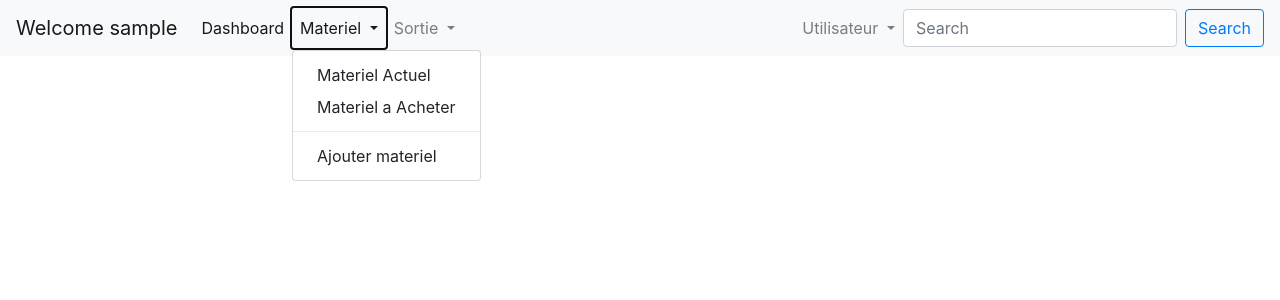
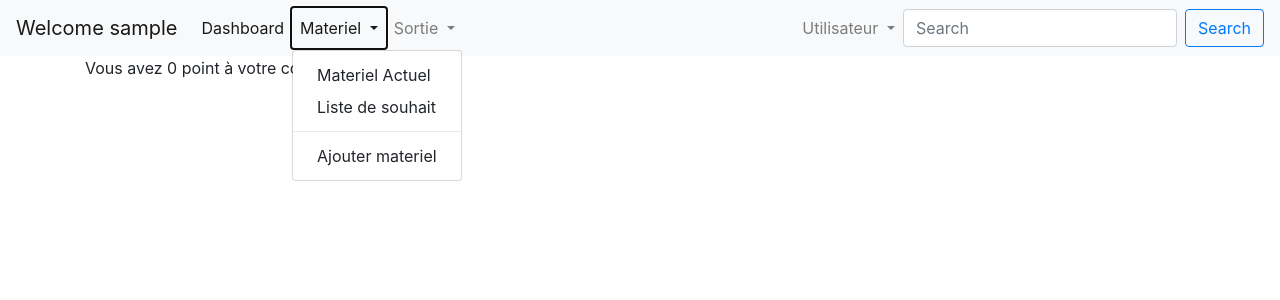
Before and after one commit to lizardman2297/escaladeMVC, a PHP site: page /index.php?module=dashboard in a window 1280 px wide, after a click on "Materiel". Shown: the top 300 px of the page. Run offline with PHP 8.4, Linux system fonts and the light colour scheme; the visitor is signed in with stand-in values (Sample User, id 1); data comes from the database, SQL or seed files in the repository; both versions use the stored data as it was after the commit.

Commit message:
- Ajout lien menu - scipt sql modifier (materiel) - router modifier avec 2 parametre

```diff
--- /dev/null
+++ b/controller/dashboardController.php
@@ -0,0 +1,10 @@
+<?php
+
+function dashboard() {
+    require_once("model/dashboardModel.php");
+
+    $title = 'Dashboard';
+    $points = getScore();
+
+    require_once('view/dashboardView.php');
+}
--- a/index.php
+++ b/index.php
@@ -5,18 +5,31 @@
         require_once("controller/controller.php");
         require_once("controller/userController.php");
         require_once("template/menu.php");
-        if (isset($_GET["action"])) {
-            if ($_GET["action"] == "materiel") {
+        if (isset($_GET["module"])) {
+            if ($_GET["module"] == "dashboard") {
+                require_once("controller/dashboardController.php");
+                echo dashboard();
+            } elseif ($_GET["module"] == "materiel") {
                 echo listMateriel();
-            }elseif ($_GET["action"] == "userLogout") {
-                userLogout();
+            }elseif ($_GET["module"] == "user") {
+                if (isset($_GET["action"])) {
+                    if ($_GET["action"] == "logout") {
+                        userLogout();
+                    }
+                }
             }
+        } else {
+            header('location: index.php?module=dashboard');
         }
     } else {
         require_once("controller/userController.php");
-        if (isset($_GET["action"])) {
-            if ($_GET["action"] == "userLogin") {
-                userLogin($_POST["username"]);
+        if (isset($_GET["module"])) {
+            if ($_GET["module"] == "user") {
+                if (isset($_GET["action"])) {
+                    if ($_GET["action"] == "login") {
+                        userLogin($_POST["username"]);
+                    }
+                }
             }
         }else {
             echo login();
--- /dev/null
+++ b/model/dashboardModel.php
@@ -0,0 +1,17 @@
+<?php
+
+
+function getScore() {
+    require_once("model/model.php");
+    $db = dbConnect();
+    $username = $_SESSION["username"];
+    $req = "SELECT score FROM user WHERE username = '$username'";
+    $pdo = $db->query($req);
+    $result = $pdo->fetchObject();
+    if ($result->score == 0) {
+        return "0 point ";
+    } else {
+        return $result->score . " points ";
+
+    }
+}
--- a/template/menu.php
+++ b/template/menu.php
@@ -5,7 +5,7 @@
 </head>
 <body>
     <nav class="navbar navbar-expand-lg navbar-light bg-light">
-        <a class="navbar-brand" href="#">Welcome <?php echo $_SESSION["username"] ?></a>
+        <a class="navbar-brand" href="index.php">Welcome <?php echo $_SESSION["username"] ?></a>
         <button class="navbar-toggler" type="button" data-toggle="collapse" data-target="#navbarSupportedContent" aria-controls="navbarSupportedContent" aria-expanded="false" aria-label="Toggle navigation">
             <span class="navbar-toggler-icon"></span>
         </button>
@@ -13,17 +13,17 @@
         <div class="collapse navbar-collapse" id="navbarSupportedContent">
             <ul class="navbar-nav mr-auto">
                 <li class="nav-item active">
-                    <a class="nav-link" href="#">Dashboard <span class="sr-only">(current)</span></a>
+                    <a class="nav-link" href="index.php">Dashboard <span class="sr-only">(current)</span></a>
                 </li>
                 <li class="nav-item dropdown">
                     <a class="nav-link dropdown-toggle" href="#" id="navbarDropdown" role="button" data-toggle="dropdown" aria-haspopup="true" aria-expanded="false">
                         Materiel
                     </a>
                     <div class="dropdown-menu" aria-labelledby="navbarDropdown">
-                        <a class="dropdown-item" href="index.php?action=materiel">Materiel Actuel</a>
-                        <a class="dropdown-item" href="#">Materiel a Acheter</a>
+                        <a class="dropdown-item" href="index.php?module=materiel&action=actuel">Materiel Actuel</a>
+                        <a class="dropdown-item" href="index.php?module=materiel&action=future">Liste de souhait</a>
                         <div class="dropdown-divider"></div>
-                        <a class="dropdown-item" href="#">Ajouter materiel</a>
+                        <a class="dropdown-item" href="index.php?module=materiel&action=ajouter">Ajouter materiel</a>
                     </div>
                 </li>
                 <li class="nav-item dropdown">
@@ -31,11 +31,11 @@
                         Sortie
                     </a>
                     <div class="dropdown-menu" aria-labelledby="navbarDropdown">
-                        <a class="dropdown-item" href="#">Liste sortie</a>
-                        <a class="dropdown-item" href="#">Prochaine sortie</a>
+                        <a class="dropdown-item" href="index.php?module=sortie&action=liste">Liste sortie</a>
+                        <a class="dropdown-item" href="index.php?module=sortie&action=prochaine">Prochaine sortie</a>
                         <div class="dropdown-divider"></div>
-                        <a class="dropdown-item" href="#">Liste lieux</a>
-                        <a class="dropdown-item" href="#">Ajouter lieux</a>
+                        <a class="dropdown-item" href="index.php?module=lieux&action=liste">Liste lieux</a>
+                        <a class="dropdown-item" href="index.php?module=lieux&action=ajouter">Ajouter lieux</a>
                     </div>
                 </li>
 
@@ -46,9 +46,9 @@
                         Utilisateur
                     </a>
                     <div class="dropdown-menu" aria-labelledby="navbarDropdown">
-                        <a class="dropdown-item" href="#">Parametre</a>
+                        <a class="dropdown-item" href="index.php?module=user&action=setting">Parametre</a>
                         <div class="dropdown-divider"></div>
-                        <a class="dropdown-item" href="index.php?action=userLogout">Deconnexion</a>
+                        <a class="dropdown-item" href="index.php?module=user&action=logout">Deconnexion</a>
                     </div>
                 </li>
             </ul>
--- /dev/null
+++ b/view/dashboardView.php
@@ -0,0 +1,13 @@
+<!DOCTYPE html>
+<html lang="fr">
+<head>
+    <meta charset="UTF-8">
+    <meta name="viewport" content="width=device-width, initial-scale=1.0">
+    <title><?php echo $title ?></title>
+</head>
+<body>
+    <div class="container">
+        Vous avez <?php echo $points ?> à votre compteur
+    </div>
+</body>
+</html>
--- a/view/user/form/login.php
+++ b/view/user/form/login.php
@@ -9,7 +9,7 @@
 <body>
 
 <div>
-    <form action="?action=userLogin" method="post" class='formulaire'>
+    <form action="index.php?module=user&action=login" method="post" class='formulaire'>
         <h1>Login</h1>
 
         <input type="text" name="username" id="username" placeholder="username">
```
Also changed, not shown: sgbdr/script.sql (+61 -7 lines), controller/materielController.php (added), view/materiel/materielActuelView.php (added).
